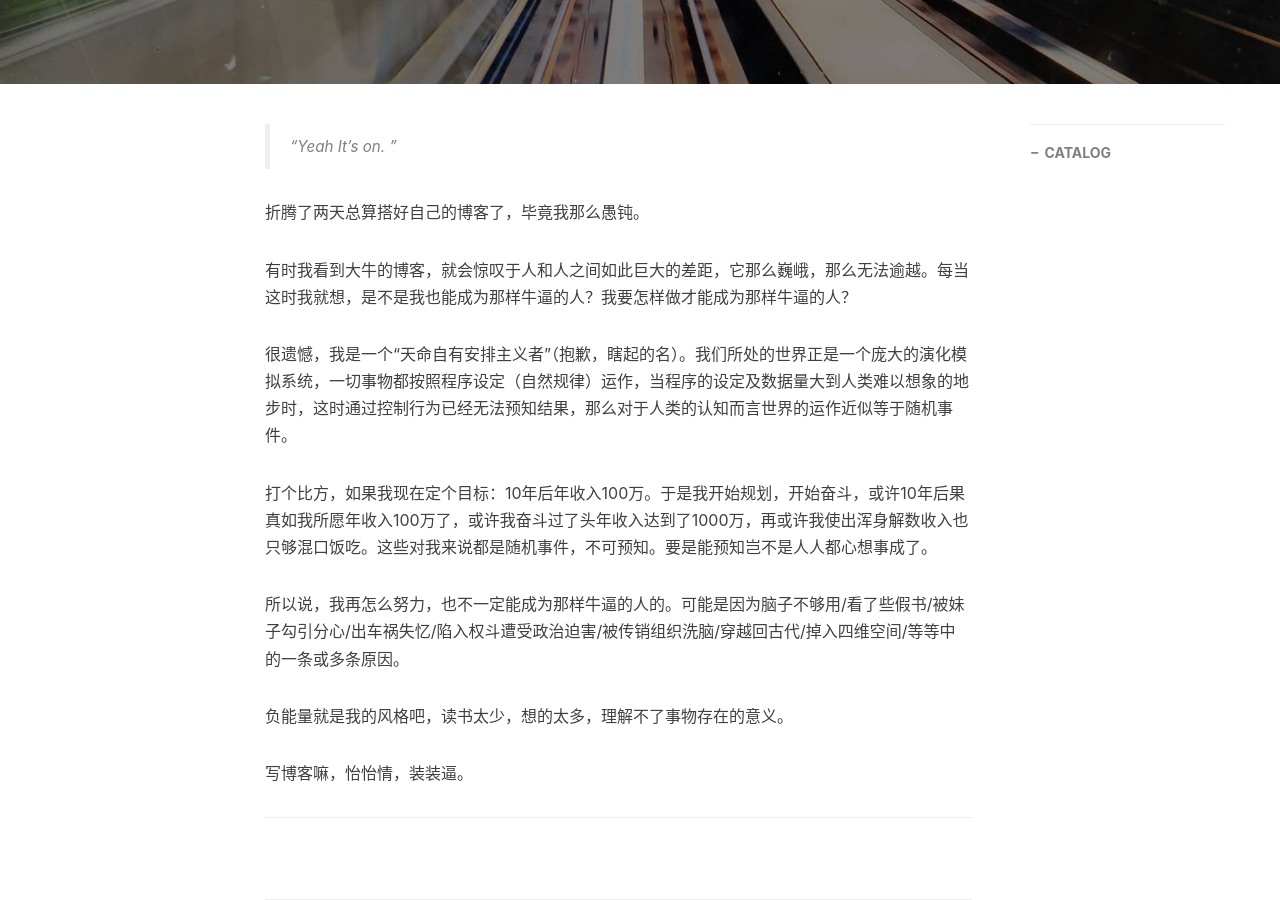
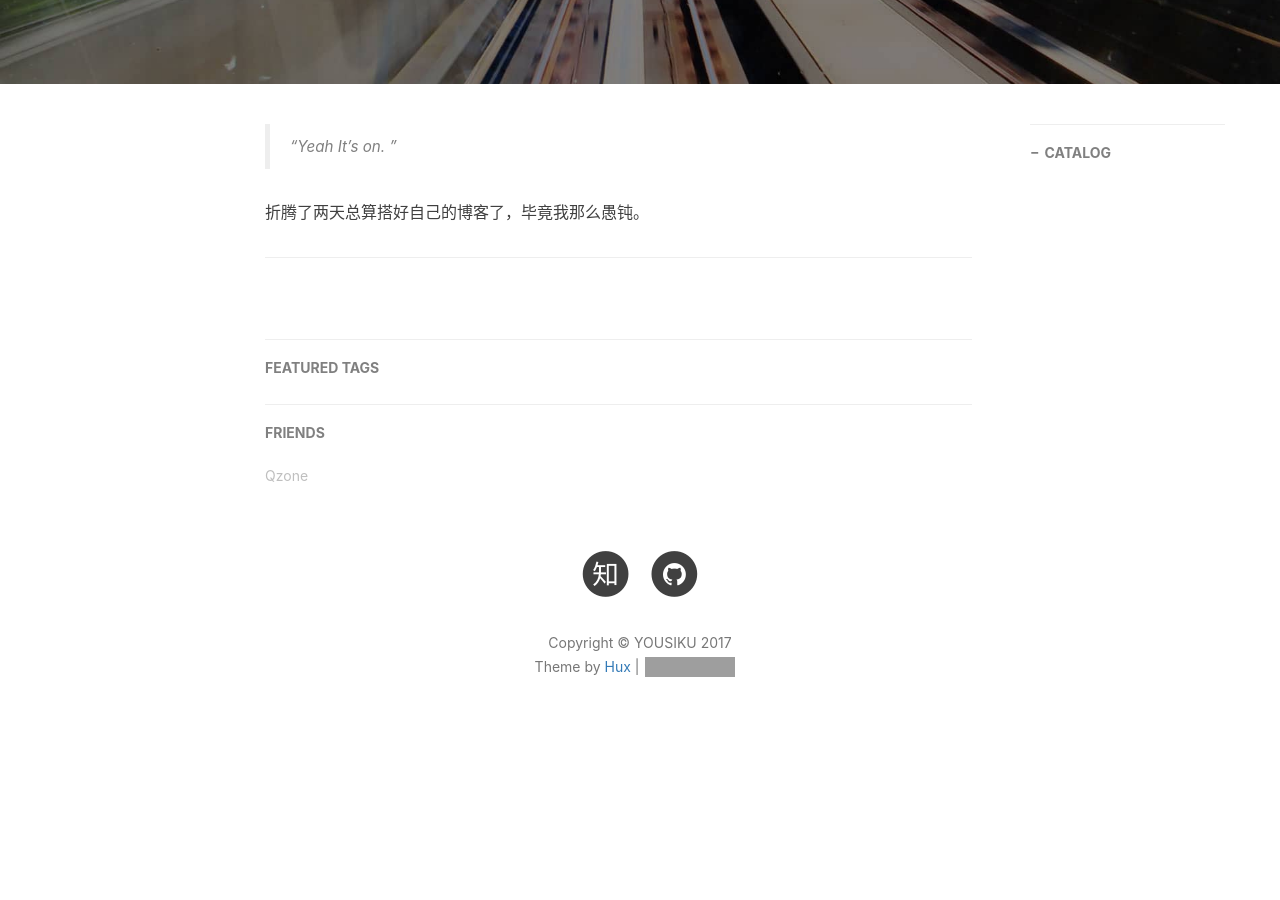
Before and after one commit to yousiku/yousiku.github.io, a Jekyll site: the page built from _posts/2017-04-16-hello-yousiku.markdown, in a window 1280 px wide and 900 px high, scrolled down 439 px. Built offline with Jekyll 4.4.1, drawn with Linux system fonts in a browser that asks for light colours; nearby versions of some CDN libraries; comment, search, counter and statistics services are not loaded; after the commit the page ends 1210 px from its top, so only the background shows below that; grey boxes are pictures that could not be loaded.

Commit message:
test post

```diff
--- a/_posts/2017-04-16-hello-yousiku.markdown
+++ b/_posts/2017-04-16-hello-yousiku.markdown
@@ -14,16 +14,5 @@ tags:
 
 折腾了两天总算搭好自己的博客了，毕竟我那么愚钝。
 
-有时我看到大牛的博客，就会惊叹于人和人之间如此巨大的差距，它那么巍峨，那么无法逾越。每当这时我就想，是不是我也能成为那样牛逼的人？我要怎样做才能成为那样牛逼的人？
-
-很遗憾，我是一个“天命自有安排主义者”（抱歉，瞎起的名）。我们所处的世界正是一个庞大的演化模拟系统，一切事物都按照程序设定（自然规律）运作，当程序的设定及数据量大到人类难以想象的地步时，这时通过控制行为已经无法预知结果，那么对于人类的认知而言世界的运作近似等于随机事件。
-
-打个比方，如果我现在定个目标：10年后年收入100万。于是我开始规划，开始奋斗，或许10年后果真如我所愿年收入100万了，或许我奋斗过了头年收入达到了1000万，再或许我使出浑身解数收入也只够混口饭吃。这些对我来说都是随机事件，不可预知。要是能预知岂不是人人都心想事成了。
-
-所以说，我再怎么努力，也不一定能成为那样牛逼的人的。可能是因为脑子不够用/看了些假书/被妹子勾引分心/出车祸失忆/陷入权斗遭受政治迫害/被传销组织洗脑/穿越回古代/掉入四维空间/等等中的一条或多条原因。
-
-负能量就是我的风格吧，读书太少，想的太多，理解不了事物存在的意义。
-
-写博客嘛，怡怡情，装装逼。
 
 ---
```
